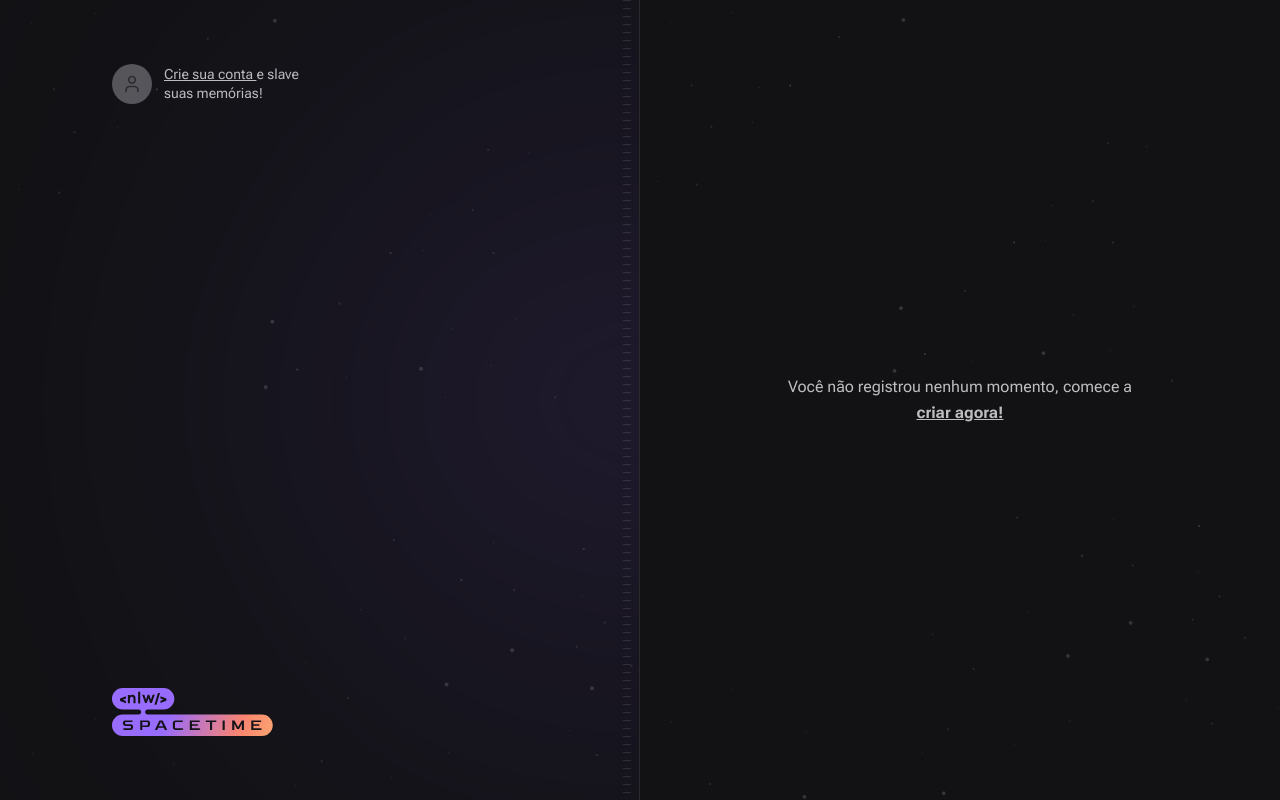
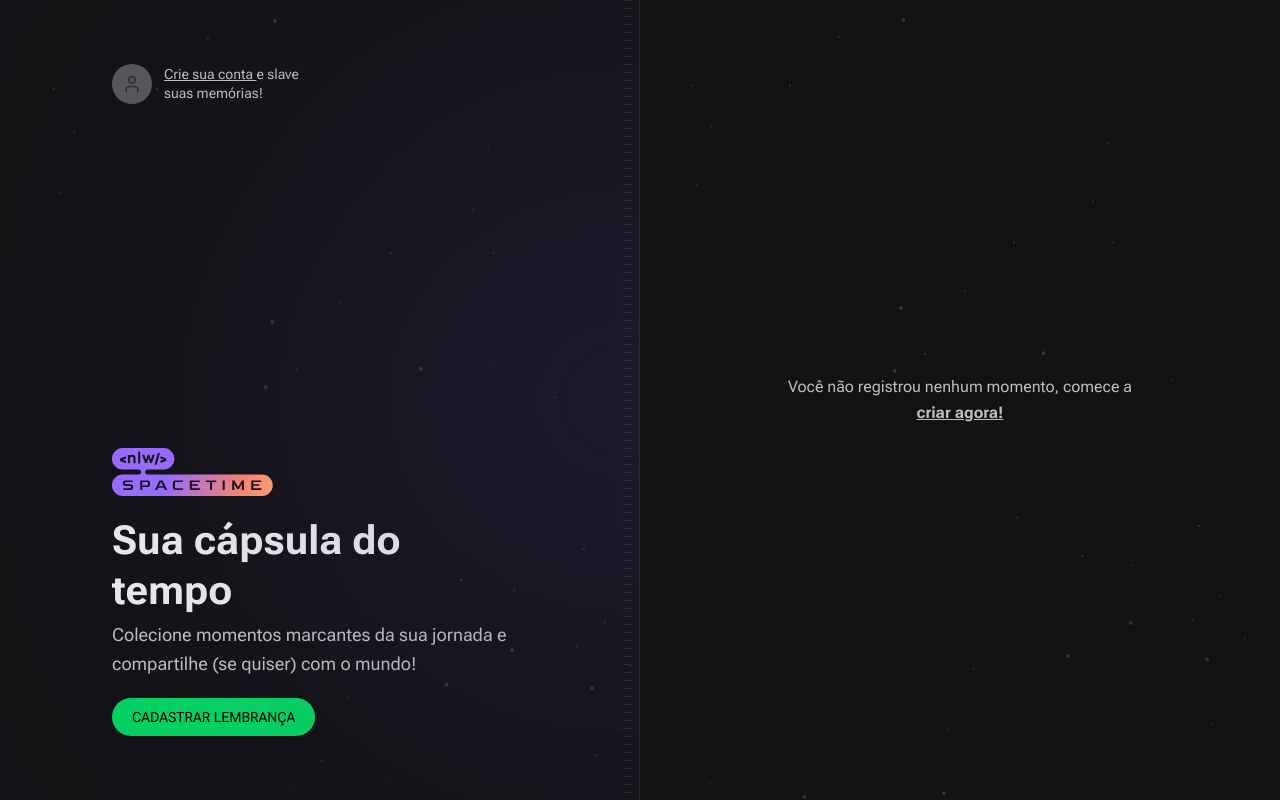
Before and after one commit to charles-mrt/space-time, a Next.js app in the folder web/: page / in a window 1280 px wide. Built offline with nearby package versions, Linux system fonts and the light colour scheme; a web font is replaced by a local one.

Commit message:
created register field

```diff
--- a/web/app/page.tsx
+++ b/web/app/page.tsx
@@ -28,10 +28,23 @@
         </a>
 
         {/* hero */}
-        <div>
-          <Image src={nlwLogo} alt="NLW SpaceTime"/>
+        <div className="space-y-5">
+          <Image src={nlwLogo} alt="NLW SpaceTime" />
+
+          <div className="max-w-[420px] space-y-1">
+            <h1 className="text-5xl font-bold leading-tight text-gray-50">
+              Sua cápsula do tempo
+            </h1>
+            <p className="text-lg leading-relaxed">
+              Colecione momentos marcantes da sua jornada e compartilhe (se quiser) com o mundo!
+            </p>
+          </div>
+
+
+          <a href="" className="inline-block rounded-full bg-green-500 px-5 py-3 font-alt text-sm uppercase leading-none text-black hover:bg-green-600 transition-colors"  >
+            cadastrar lembrança
+          </a>
         </div>
-
       </div>
 
 
```
